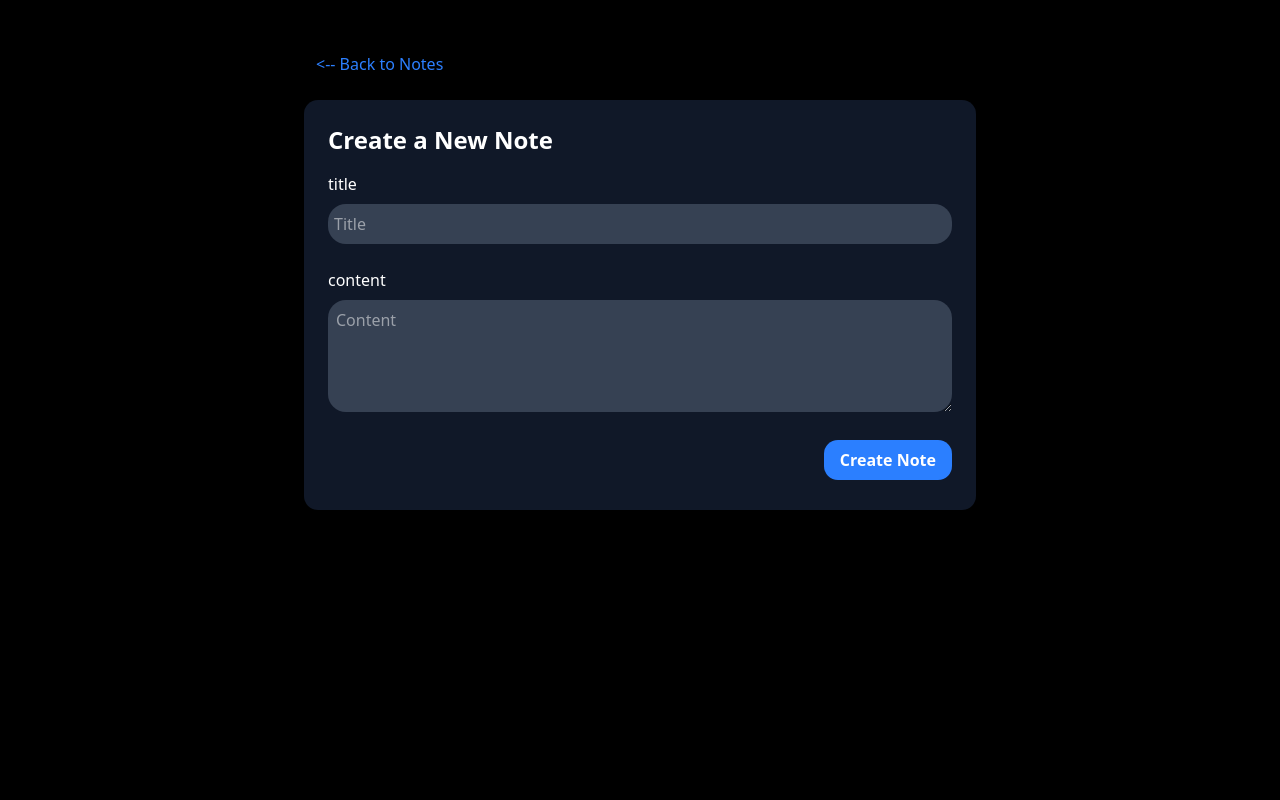
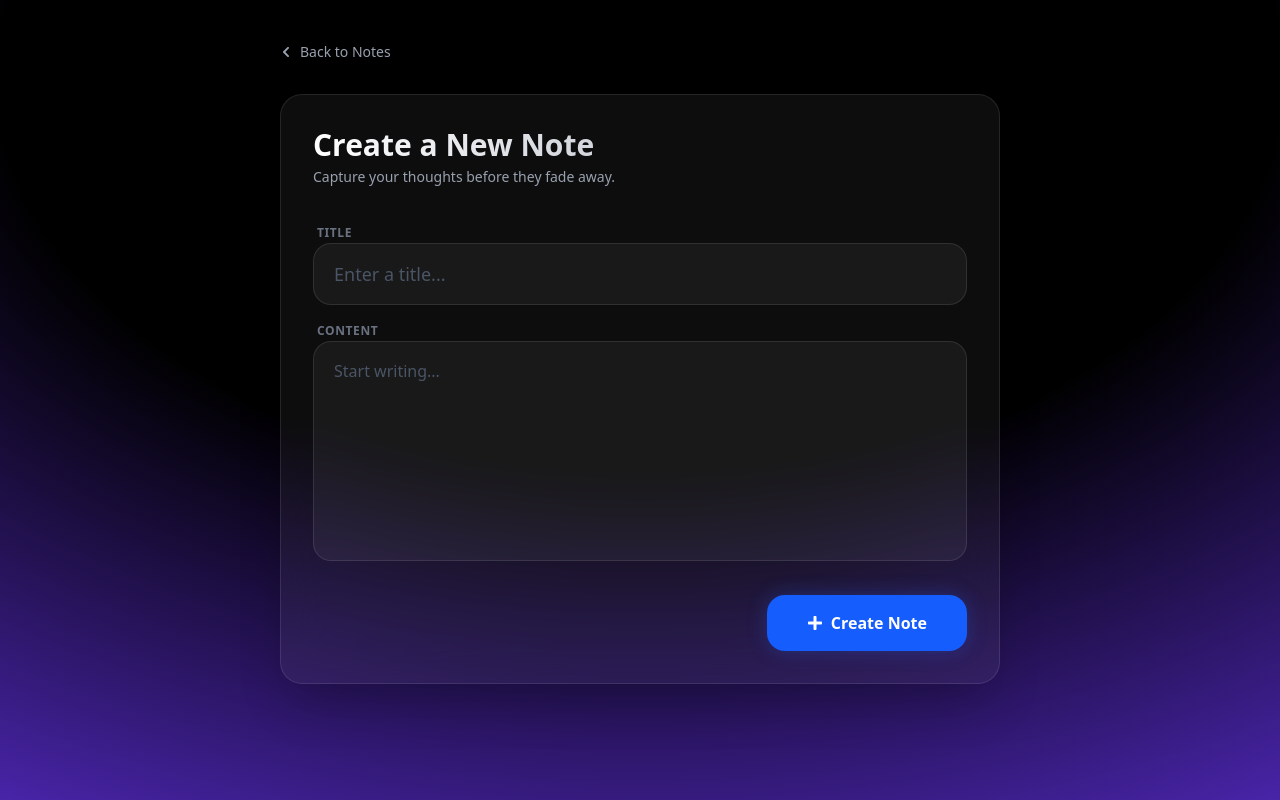
Before and after one commit to sionnn9/notecapsuel, a Next.js app in the folder frontend/note-cap/: page /create in a window 1280 px wide. Built offline with nearby package versions, Linux system fonts and the light colour scheme.

Commit message:
feat: enhance navbar and create/update pages with improved UI/UX and functionality

```diff
--- a/frontend/note-cap/app/create/page.tsx
+++ b/frontend/note-cap/app/create/page.tsx
@@ -1,13 +1,15 @@
 "use client";
 
-import React, { use } from "react";
-import { useState } from "react";
+import React, { useState } from "react";
 import Link from "next/link";
 import toast from "react-hot-toast";
 import axios from "axios";
 import { useRouter } from "next/navigation";
 import instance from "@/app/lib/axios";
-const page = () => {
+import { FaChevronLeft, FaPlus } from "react-icons/fa";
+import { AiOutlineLoading3Quarters } from "react-icons/ai";
+
+const Page = () => {
   const [title, setTitle] = useState("");
   const [content, setContent] = useState("");
   const [loading, setLoading] = useState(false);
@@ -20,27 +22,20 @@ const page = () => {
       toast.error("Please fill in all fields");
       return;
     }
+
     setLoading(true);
-
     try {
-      await instance.post("/notes", {
-        title,
-        content,
-      });
+      await instance.post("/notes", { title, content });
       toast.success("Note created successfully!");
       router.push("/note");
     } catch (error) {
       if (axios.isAxiosError(error)) {
         if (error.response?.status === 429) {
-          toast.error(
-            "Slow down! You are creating notes too quickly. Please wait a moment.",
-            {
+          toast.error("Slow down! You are creating notes too quickly.", {
             duration: 4000,
             icon: "⚠️",
-            }
-          );
+          });
         } else {
-          console.error("Error creating note:", error);
           toast.error("Failed to create note. Please try again.");
         }
       }
@@ -50,54 +45,101 @@ const page = () => {
   };
 
   return (
-    <div className="min-h-screen bg-black text-white py-10">
-      <div className="container mx-auto my-3">
-        <div className="max-w-2xl mx-auto">
+    <div className="relative min-h-screen text-gray-100 overflow-hidden pt-10">
+      {/* 🌌 Radial Gradient Background */}
+      <div
+        className="absolute inset-0 -z-10 h-full w-full px-5 py-24
+        [background:radial-gradient(125%_125%_at_50%_10%,#000_40%,#63e_100%)]"
+      />
+
+      <div className="max-w-3xl mx-auto px-6">
+        {/* Back Button */}
         <Link
-            href={`/note`}
-            className="text-blue-500 hover:text-blue-700 rounded-2xl hover:bg-gray-800 p-3"
+          href="/note"
+          className="inline-flex items-center gap-2 text-sm font-medium
+          text-gray-400 hover:text-white transition mb-8"
         >
-            {"<-- Back to Notes"}
+          <FaChevronLeft className="text-xs" />
+          Back to Notes
         </Link>
-          <div className="card bg-gray-900 p-6 rounded-xl shadow-lg mt-6">
-            <div className="card-body ">
-              <h2 className="text-2xl font-bold mb-4">Create a New Note</h2>
-              <form onSubmit={handlesubmit}>
-                <div>
-                  <label className="block text-md font-medium mb-2">
-                    title
+
+        {/* Card */}
+        <div className="bg-white/5 backdrop-blur-xl border border-white/10 rounded-3xl shadow-2xl">
+          <div className="p-8">
+            <div className="mb-8">
+              <h2 className="text-3xl font-extrabold bg-gradient-to-r from-white to-gray-400 bg-clip-text text-transparent">
+                Create a New Note
+              </h2>
+              <p className="text-gray-400 text-sm mt-1">
+                Capture your thoughts before they fade away.
+              </p>
+            </div>
+
+            <form onSubmit={handlesubmit} className="space-y-3">
+              {/* Title */}
+              <div className="space-y-2">
+                <label className="text-xs font-semibold uppercase tracking-wider text-gray-500 ml-1">
+                  Title
                 </label>
                 <input
                   type="text"
+                  placeholder="Enter a title..."
+                  value={title}
                   onChange={(e) => setTitle(e.target.value)}
-                    placeholder="Title"
-                    className="rounded-2xl text-white h-10 bg-gray-700 w-full p-1.5 mb-4"
-                  ></input>
+                  className="
+                    w-full bg-white/5 border border-white/10
+                    rounded-2xl px-5 py-4 text-white
+                    placeholder:text-gray-600
+                    focus:outline-none focus:ring-2
+                    focus:ring-blue-500/50 focus:border-blue-500/50
+                    transition-all text-lg
+                  "
+                />
               </div>
 
-                <div>
-                  <label className="block text-md font-medium my-2 ">
-                    content
+              {/* Content */}
+              <div className="space-y-2">
+                <label className="text-xs font-semibold uppercase tracking-wider text-gray-500 ml-1">
+                  Content
                 </label>
                 <textarea
-                    placeholder="Content"
+                  placeholder="Start writing..."
+                  value={content}
                   onChange={(e) => setContent(e.target.value)}
-                    className="rounded-2xl text-white h-28 bg-gray-700 w-full p-2 mb-4"
-                  ></textarea>
+                  className="
+                    w-full bg-white/5 border border-white/10
+                    rounded-2xl px-5 py-4 text-white
+                    placeholder:text-gray-600
+                    focus:outline-none focus:ring-2
+                    focus:ring-blue-500/50 focus:border-blue-500/50
+                    transition-all min-h-[220px]
+                    resize-none leading-relaxed
+                  "
+                />
               </div>
-                <div className="justify-end flex py-1.5">
+
+              {/* Submit */}
+              <div className="flex justify-end pt-4">
                 <button
                   type="submit"
                   disabled={loading}
-                    className={`font-bold py-2 px-4 rounded-xl text-white transition
-                          ${
-                            loading
-                              ? "bg-blue-400 cursor-not-allowed opacity-70"
-                              : "bg-blue-500 hover:bg-blue-700 cursor-pointer"
-                          }
-                            `}
+                  className="
+                    group flex items-center gap-2
+                    bg-blue-600 hover:bg-blue-500
+                    text-white font-bold
+                    py-4 px-10 rounded-2xl
+                    transition-all
+                    active:scale-95
+                    disabled:opacity-50 disabled:active:scale-100
+                    shadow-[0_0_20px_rgba(37,99,235,0.3)]
+                  "
                 >
-                    {loading ? "Creating..." : "Create Note"}
+                  {loading ? (
+                    <AiOutlineLoading3Quarters className="animate-spin" />
+                  ) : (
+                    <FaPlus className="group-hover:rotate-12 transition-transform" />
+                  )}
+                  <span>{loading ? "Creating..." : "Create Note"}</span>
                 </button>
               </div>
             </form>
@@ -105,8 +147,7 @@ const page = () => {
         </div>
       </div>
     </div>
-    </div>
   );
 };
 
-export default page;
+export default Page;
--- a/frontend/note-cap/app/noteDetail/[id]/page.tsx
+++ b/frontend/note-cap/app/noteDetail/[id]/page.tsx
@@ -1,23 +1,22 @@
 "use client";
 
-import React, { use, useEffect } from "react";
-import { useState } from "react";
+import React, { useEffect, useState } from "react";
 import Link from "next/link";
 import toast from "react-hot-toast";
-import axios from "axios";
 import { useParams, useRouter } from "next/navigation";
 import { AiOutlineLoading3Quarters } from "react-icons/ai";
+import { FaRegTrashAlt, FaChevronLeft, FaSave } from "react-icons/fa";
 
 import instance from "@/app/lib/axios";
-import { FaRegTrashAlt } from "react-icons/fa";
 import { Deletepop } from "@/app/component/deletepop/page";
+
 type NoteInput = {
   _id: string;
   title: string;
   content: string;
 };
 
-const page = () => {
+const Page = () => {
   const [note, setNote] = useState<NoteInput>({
     _id: "",
     title: "",
@@ -25,44 +24,34 @@ const page = () => {
   });
 
   const [loading, setLoading] = useState(true);
-  const [open, setOpen] = React.useState(false);
-  const [deleteId, setDeleteId] = React.useState<string | null>(null);
-  const [saving, setSaving] = React.useState(false);
+  const [open, setOpen] = useState(false);
+  const [deleteId, setDeleteId] = useState<string | null>(null);
+  const [saving, setSaving] = useState(false);
 
   const router = useRouter();
-
-  const { id } = useParams(); //gets tthe id from the url
+  const { id } = useParams();
 
   useEffect(() => {
     const fetchNote = async () => {
       try {
         const res = await instance.get(`/notes/${id}`);
         setNote(res.data);
-      } catch (error) {
-        toast.error("Failed to fetch note. Please try again.");
+      } catch {
+        toast.error("Failed to fetch note.");
       } finally {
-        const timer = setTimeout(() => {
-          setLoading(false);
-        }, 750);
-        return () => clearTimeout(timer);
+        setTimeout(() => setLoading(false), 600);
       }
     };
-
     fetchNote();
   }, [id]);
 
   const handleDelete = async () => {
     if (!deleteId) return;
-
     try {
       await instance.delete(`/notes/${deleteId}`);
-
       toast.success("Note deleted successfully");
-      const timee = setTimeout(() => {
       router.push("/note");
-      }, 1000);
-    } catch (error) {
-      console.error("Error deleting note:", error);
+    } catch {
       toast.error("Failed to delete note");
     } finally {
       setOpen(false);
@@ -73,22 +62,17 @@ const page = () => {
   const handleSave = async (e: React.FormEvent) => {
     e.preventDefault();
     if (!note.title.trim() || !note.content.trim()) {
-      setLoading(false);
-      toast.error(
-        "Title and content cannot be empty Kindly enter the details.",
-      );
+      toast.error("Fields cannot be empty.");
       return;
     }
 
     setSaving(true);
-
     try {
       await instance.put(`/notes/${id}`, note);
       toast.success("Note updated successfully");
       router.push("/note");
-    } catch (error) {
-      toast.error("Failed to update note. Please try again.");
-      console.error("Error updating note:", error);
+    } catch {
+      toast.error("Update failed.");
     } finally {
       setSaving(false);
     }
@@ -96,88 +80,115 @@ const page = () => {
 
   if (loading) {
     return (
-      <div className="min-h-screen bg-black text-white flex items-center justify-center">
-        <AiOutlineLoading3Quarters className="animate-spin text-4xl" />
+      <div className="min-h-screen bg-black flex items-center justify-center">
+        <AiOutlineLoading3Quarters className="animate-spin text-4xl text-blue-500" />
       </div>
     );
   }
+
   return (
-    <div className="min-h-screen bg-black text-white py-10">
-      <div className="container mx-auto my-3">
-        <div className="max-w-2xl mx-auto">
-          <div className="flex justify-between ">
+    <div className="relative min-h-screen text-gray-100 overflow-hidden">
+      {/* 🌌 RADIAL GRADIENT BACKGROUND */}
+      <div
+        className="absolute inset-0 -z-10 h-full w-full px-5 py-24
+        [background:radial-gradient(125%_125%_at_50%_10%,#000_40%,#63e_100%)]"
+      />
+
+      <div className="max-w-3xl mx-auto px-4 pt-20 pb-4">
+        {/* Top Bar */}
+        <div className="flex items-center justify-between mb-10">
           <Link
-              href={`/note`}
-              className="text-blue-500 hover:text-blue-700 rounded-2xl hover:bg-gray-800 p-3"
+            href="/note"
+            className="flex items-center gap-2 text-sm font-medium text-gray-400 hover:text-white transition bg-white/5 px-4 py-2 rounded-full border border-white/10 hover:bg-white/10"
           >
-              {"<-- Back to Notes"}
+            <FaChevronLeft className="text-xs" />
+            Back
           </Link>
 
           <button
-              onClick={(e) => {
-                e.stopPropagation();
+            onClick={() => {
               setDeleteId(note._id);
               setOpen(true);
             }}
-              className="text-red-500 flex  hover:text-red-700 rounded-2xl hover:bg-rose-400 p-3"
+            className="flex items-center gap-2 text-sm font-semibold text-rose-400 hover:text-white transition-all bg-rose-500/10 px-4 py-2 rounded-full border border-rose-500/20 hover:bg-rose-500/30"
           >
-              <FaRegTrashAlt className="m-1 " /> Delete Note
+            <FaRegTrashAlt />
+            Delete
           </button>
         </div>
-          <div className="card bg-gray-900 p-6 rounded-xl shadow-lg mt-6">
-            <div className="card-body ">
-              <h2 className="text-2xl font-bold mb-4">Update This Note</h2>
-              <form onSubmit={() => {}}>
+
+        {/* Editor Card */}
+        <div className="relative bg-white/5 backdrop-blur-2xl border border-white/10 rounded-3xl shadow-[0_20px_60px_rgba(0,0,0,0.6)]">
+          <div className="p-6 space-y-6">
+            {/* Header */}
             <div>
-                  <label className="block text-md font-medium mb-2">
-                    title
+              <h1 className="text-4xl font-extrabold tracking-tight bg-gradient-to-r from-white to-gray-400 bg-clip-text text-transparent">
+                Edit Note
+              </h1>
+              <p className="text-gray-400 mt-2 text-sm">
+                Polish your thoughts. Save when ready.
+              </p>
+            </div>
+
+            {/* Form */}
+            <form onSubmit={handleSave} className="space">
+              {/* Title */}
+              <div className="space-y-2">
+                <label className="text-xs font-semibold uppercase tracking-widest text-gray-500">
+                  Title
                 </label>
                 <input
                   type="text"
-                    onChange={(e) =>
-                      setNote({ ...note, title: e.target.value })
-                    }
                   value={note.title}
-                    className="rounded-2xl text-white h-10 bg-gray-700 w-full p-1.5 mb-4"
-                  ></input>
+                  onChange={(e) => setNote({ ...note, title: e.target.value })}
+                  placeholder="A powerful title…"
+                  className="mb-2 w-full rounded-2xl bg-black/40 border border-white/10 px-6 py-4 text-lg
+                  placeholder:text-gray-600 focus:outline-none focus:ring-2 focus:ring-blue-500/40 focus:border-blue-500/40 transition"
+                />
               </div>
 
-                <div>
-                  <label className="block text-md font-medium my-2 ">
-                    content
+              {/* Content */}
+              <div className="space-y-2">
+                <label className="text-xs font-semibold uppercase tracking-widest text-gray-500">
+                  Content
                 </label>
                 <textarea
+                  value={note.content}
                   onChange={(e) =>
                     setNote({ ...note, content: e.target.value })
                   }
-                    value={note.content}
-                    className="rounded-2xl text-white h-28 bg-gray-700 w-full p-2 mb-4"
-                  ></textarea>
+                  placeholder="Write freely…"
+                  className="w-full min-h-[260px] rounded-2xl bg-black/40 border border-white/10 px-6 py-4
+                  text-base leading-relaxed placeholder:text-gray-600 resize-none
+                  focus:outline-none focus:ring-2 focus:ring-blue-500/40 focus:border-blue-500/40 transition"
+                />
               </div>
-                <div className="justify-end flex py-1.5">
+
+              {/* Save Button */}
+              <div className="flex justify-end pt-7">
                 <button
                   type="submit"
-                    onClick={handleSave}
-                    disabled={loading}
-                    className={`font-bold py-2 px-4 rounded-xl text-white transition
-                          ${
-                            loading
-                              ? "bg-blue-400 cursor-not-allowed opacity-70"
-                              : "bg-blue-500 hover:bg-blue-700 cursor-pointer"
-                          }
-                            `}
+                  disabled={saving}
+                  className="group flex items-center gap-3 bg-gradient-to-r from-blue-600 to-indigo-600
+                  hover:from-blue-500 hover:to-indigo-500 px-10 py-4 rounded-2xl font-bold
+                  transition-all active:scale-95 disabled:opacity-50 shadow-[0_0_30px_rgba(99,102,241,0.4)]"
                 >
-                    {loading ? "Updating..." : "Update Note"}
+                  {saving ? (
+                    <AiOutlineLoading3Quarters className="animate-spin" />
+                  ) : (
+                    <FaSave className="group-hover:rotate-12 transition-transform" />
+                  )}
+                  {saving ? "Saving…" : "Update Note"}
                 </button>
               </div>
             </form>
           </div>
         </div>
       </div>
-      </div>
+
       <Deletepop open={open} setOpen={setOpen} handleDelete={handleDelete} />
     </div>
   );
 };
 
-export default page;
+export default Page;
```
Also changed, not shown: frontend/note-cap/app/component/navbar/page.tsx (+43 -20 lines), frontend/note-cap/app/note/page.tsx (+51 -36 lines). Lines whose indentation alone changed are shown as unchanged.
